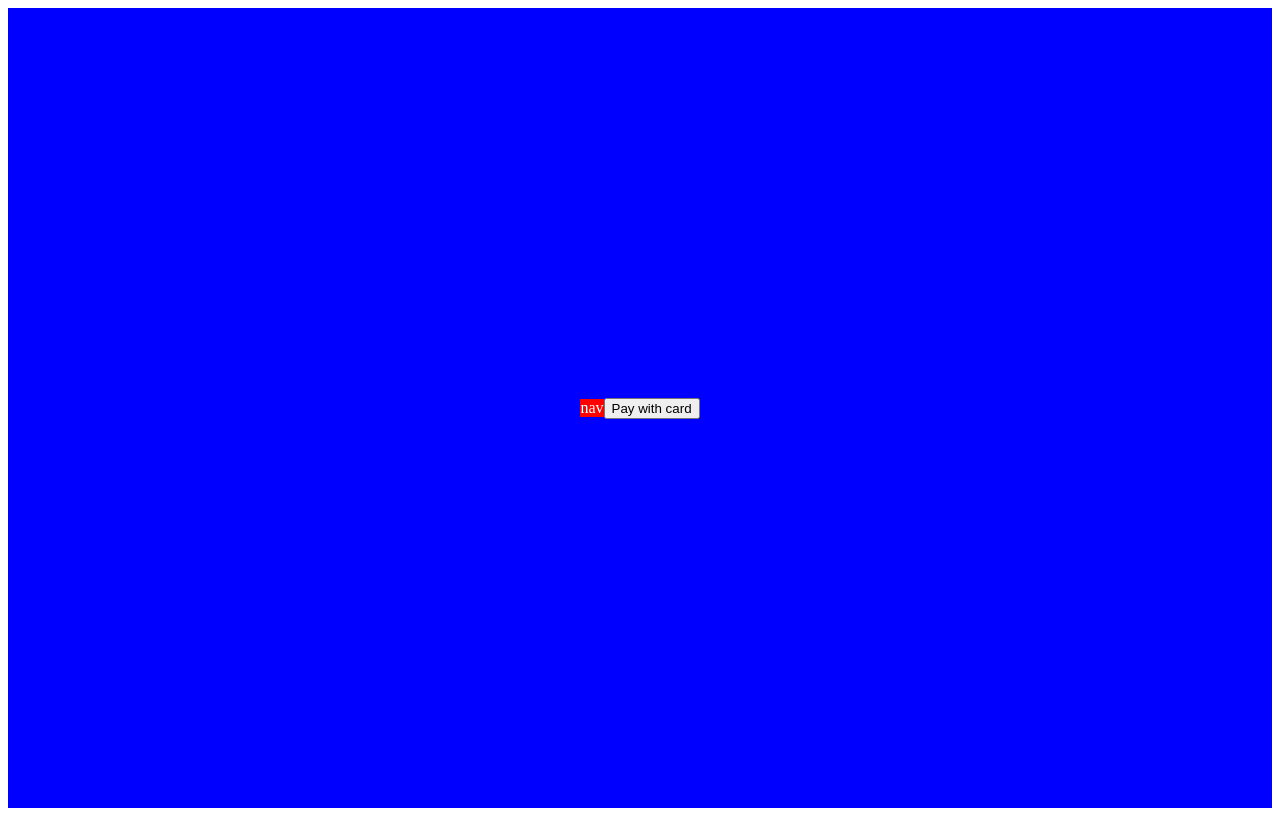
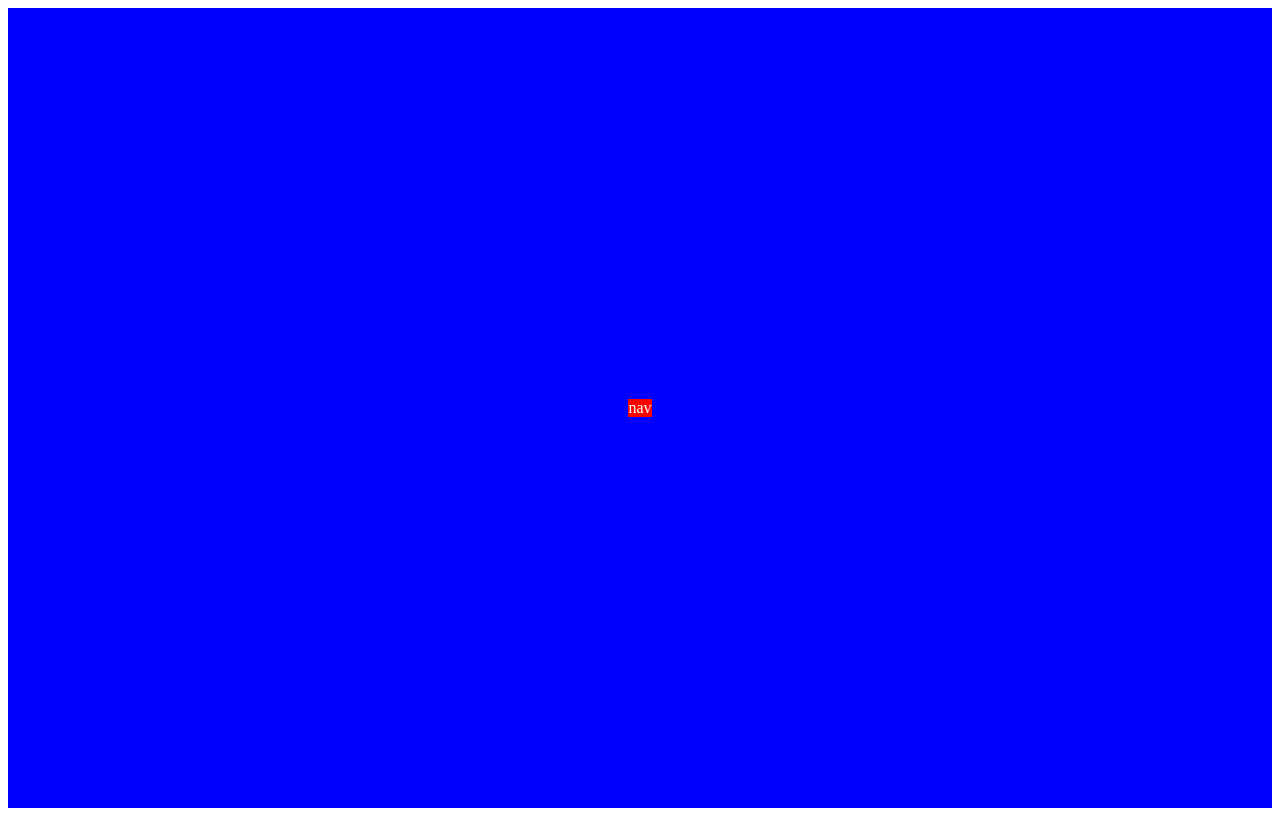
Before and after one commit to alqusi1992/fesitval-32-team, a React (Create React App) app in the folder client/: page / in a window 1280 px wide. Built offline with nearby package versions, Linux system fonts and the light colour scheme.

Commit message:
remove pqybutton from app.js

```diff
--- a/client/src/App.jsx
+++ b/client/src/App.jsx
@@ -1,12 +1,11 @@
 import React from 'react';
-import { NavBar, PayButton } from './components';
+import { NavBar } from './components';
 import { MainContainer } from './GlobalStyles';
 
 function App() {
   return (
     <MainContainer>
       <NavBar />
-      <PayButton />
     </MainContainer>
   );
 }
```
